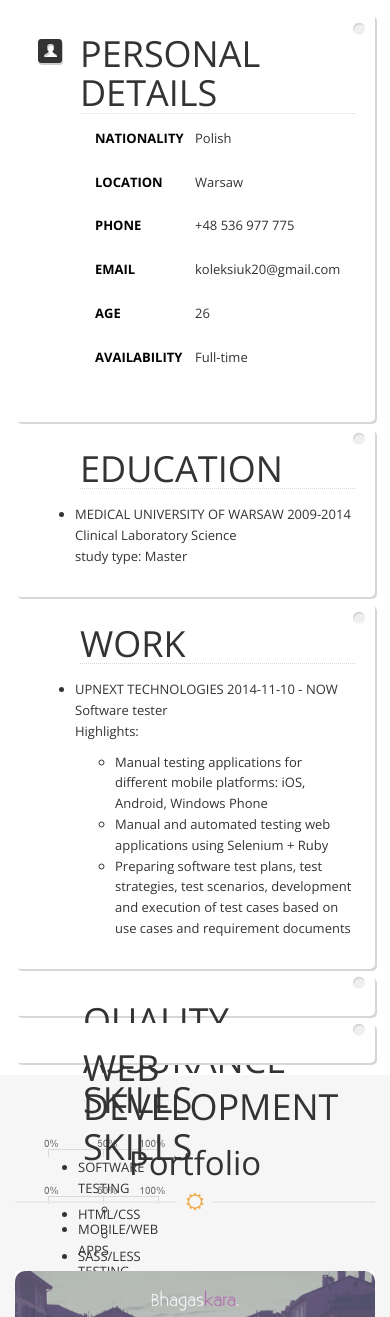
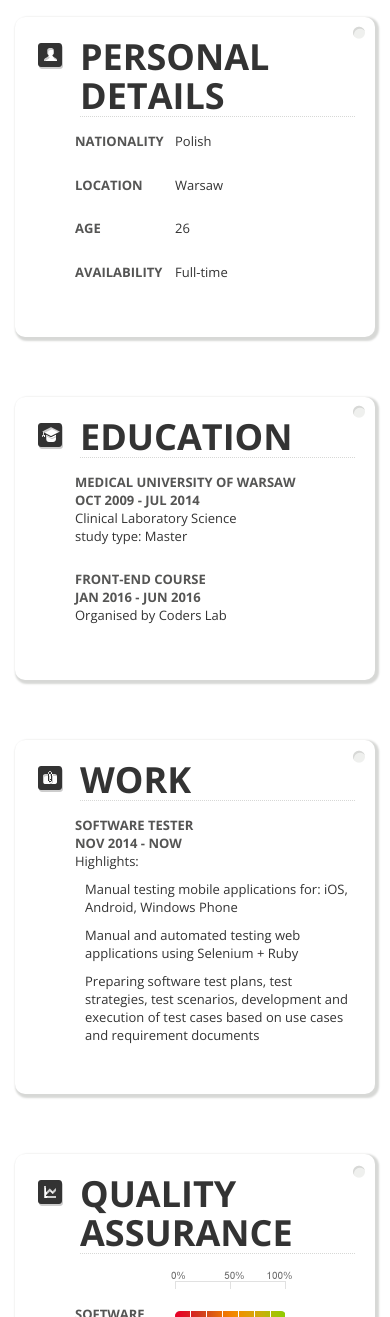
Before and after one commit to koleksiuk20/MyPortfolio, a website: page index.html in a window 390 px wide. Shown: the part 683-2000 px from the top of the page. Drawn offline with nearby package versions, Linux system fonts and the light colour scheme.

Commit message:
create about section

```diff
--- a/index.html
+++ b/index.html
@@ -151,40 +151,33 @@
         <!-- About -->
         <section class="about alt-bg" id="about">
             <div class="container">
+
                 <div class="row">
 
                     <!-- Main box -->
                     <div class="col-xs-12 col-md-4">
                         <div class="main-box">
-                            <h3 class="name">Kamil Oleksiuk</h3>
-                            <p class="title">Web Developer</p>
+                            <h3>Kamil Oleksiuk</h3>
+                            <p>Web Developer</p>
                         </div>
                     </div>
 
-                    <!-- Personal info box -->
+                    <!-- Personal details box -->
                     <div class="col-xs-12 col-md-4">
                         <div class="box">
-                            <span class="icon personal-details-image"></span>
-                            <h4>Personal Details</h4>
-                            <ul class="personal-list">
+                            <span class="icon personal-details-icon"></span>
+                            <h4 class="about-section-title">Personal Details</h4>
+                            <ul class="about-section-list personal-details">
                                 <li>
-                                    <span>Nationality</span>
+                                    <span class="personal-details-title">Nationality</span>
                                     <p>Polish</p>
                                 </li>
                                 <li>
-                                    <span>Location</span>
+                                    <span class="personal-details-title">Location</span>
                                     <p>Warsaw</p>
                                 </li>
                                 <li>
-                                    <span>Phone</span>
-                                    <p>+48 536 977 775</p>
-                                </li>
-                                <li>
-                                    <span>Email</span>
-                                    <p>koleksiuk20@gmail.com</p>
-                                </li>
-                                <li>
-                                    <span>Age</span>
+                                    <span class="personal-details-title">Age</span>
                                     <p>26</p>
                                 </li>
                                 <li>
@@ -194,31 +187,40 @@
                             </ul>
                         </div>
                     </div>
+
+                    <!-- Education box -->
                     <div class="col-xs-12 col-md-4">
                         <div class="box">
-                            <span class="icon education-image"></span>
-                            <h4>Education</h4>
-                            <ul class="education-list">
+                            <span class="icon education-icon"></span>
+                            <h4 class="about-section-title">Education</h4>
+                            <ul class="about-section-list">
                                 <li>
-                                    <span>Medical University of Warsaw 2009-2014</span>
-                                    <p>Clinical Laboratory Science</br>study type: Master</p>
+                                    <span class="education-title">Medical University of Warsaw<br>Oct 2009 - Jul 2014</span>
+                                    <p class="education-paragraph">Clinical Laboratory Science<br>study type: Master</p>
+                                </li>
+                                <li>
+                                    <span class="education-title">Front-end course<br>Jan 2016 - Jun 2016</span>
+                                    <p class="education-paragraph">Organised by Coders Lab</p>
                                 </li>
                             </ul>
                         </div>
                     </div>
                 </div>
+
                 <div class="row">
+
+                    <!-- Work box -->
                     <div class="col-xs-12 col-md-4">
                         <div class="box">
-                            <span class="icon work-image"></span>
-                            <h4>Work</h4>
-                            <ul class="work-list">
+                            <span class="icon work-icon"></span>
+                            <h4 class="about-section-title">Work</h4>
+                            <ul class="about-section-list">
                                 <li>
-                                    <span>Upnext Technologies 2014-11-10 - now</span>
-                                    <p>Software tester</br>Highlights:</p>
+                                    <span class="work-title">Software Tester<br>Nov 2014 - now</span>
+                                    <p class="work-paragraph">Highlights:</p>
                                     <ul class="work-details-list">
                                         <li>
-                                            Manual testing applications for different mobile platforms: iOS, Android, Windows Phone
+                                            Manual testing mobile applications for: iOS, Android, Windows Phone
                                         </li>
                                         <li>
                                             Manual and automated testing web applications using Selenium + Ruby
@@ -231,96 +233,104 @@
                             </ul>
                         </div>
                     </div>
+
+                    <!-- First skills box -->
                     <div class="col-xs-12 col-md-4">
                         <div class="box">
-                            <span class="icon skills-image">
-                                <h4>Quality Assurance skills</h4>
+                            <span class="icon skills-icon"></span>
+                            <h4 class="about-section-title">Quality Assurance</h4>
                             <img src="images/about_images/skills-bar.png" alt="Skills bar" class="skills-bar">
-                                <ul class="skills-list">
+                            <ul class="about-section-list skills-list">
                                 <li>
                                     <span>Software testing</span>
+                                    <ul class="rating-bar">
+                                        <li class="current-rating seven-bars"></li>
+                                    </ul>
+                                </li>
+                                <li>
+                                    <span>Mobile/Web apps testing</span>
+                                    <ul class="rating-bar">
+                                        <li class="current-rating seven-bars"></li>
+                                    </ul>
+                                </li>
+                                <li>
+                                    <span>Test automation</span>
+                                    <ul class="rating-bar">
+                                        <li class="current-rating five-bars"></li>
+                                    </ul>
+                                </li>
+                                <li>
+                                    <span>Selenium</span>
+                                    <ul class="rating-bar">
+                                        <li class="current-rating five-bars"></li>
+                                    </ul>
+                                </li>
+                                <li>
+                                    <span>Cucumber</span>
+                                    <ul class="rating-bar">
+                                        <li class="current-rating five-bars"></li>
+                                    </ul>
+                                </li>
+                            </ul>
+                        </div>
+                    </div>
+
+                    <!-- Second skills box -->
+                    <div class="col-xs-12 col-md-4">
+                        <div class="box">
+                            <span class="icon skills-icon"></span>
+                            <h4 class="about-section-title">Web development</h4>
+                            <img src="images/about_images/skills-bar.png" alt="Skills bar" class="skills-bar">
+                            <ul class="about-section-list skills-list">
+                                <li>
+                                    <span class="skills-title">HTML/CSS</span>
+                                    <ul class="rating-bar">
+                                        <li class="current-rating seven-bars"></li>
+                                    </ul>
+                                </li>
+                                <li>
+                                    <span class="skills-title">Sass/Less</span>
+                                    <ul class="rating-bar">
+                                        <li class="current-rating seven-bars"></li>
+                                    </ul>
+                                </li>
+                                <li>
+                                    <span class="skills-title">Javascript</span>
+                                    <ul class="rating-bar">
+                                        <li class="current-rating five-bars"></li>
+                                    </ul>
+                                </li>
+                                <li>
+                                    <span class="skills-title">jQuery</span>
+                                    <ul class="rating-bar">
+                                        <li class="current-rating five-bars"></li>
+                                    </ul>
+                                </li>
+                                <li>
+                                    <span class="skills-title">AJAX</span>
+                                    <ul class="rating-bar">
+                                        <li class="current-rating four-bars"></li>
+                                    </ul>
+                                </li>
+                                <li>
+                                    <span class="skills-title">Gulp</span>
+                                    <ul class="rating-bar">
+                                        <li class="current-rating five-bars"></li>
+                                    </ul>
+                                </li>
+                                <li>
+                                    <span class="skills-title">Webpack</span>
                                     <ul class="rating-bar">
                                         <li class="current-rating six-bars"></li>
                                     </ul>
                                 </li>
                                 <li>
-                                        <span>Mobile/Web apps testing</span>
-                                        <ul class="rating-bar">
-                                            <li class="current-rating six-bars"></li>
-                                        </ul>
-                                    </li>
-                                    <li>
-                                        <span>Test automation</span>
-                                        <ul class="rating-bar">
-                                            <li class="current-rating three-bars"></li>
-                                        </ul>
-                                    </li>
-                                    <li>
-                                        <span>Cucumber</span>
+                                    <span class="skills-title">PHP</span>
                                     <ul class="rating-bar">
                                         <li class="current-rating three-bars"></li>
                                     </ul>
                                 </li>
                             </ul>
-                            </span>
-                        </div>
-                    </div>
-                    <div class="col-xs-12 col-md-4">
-                        <div class="box">
-                            <span class="icon skills-image">
-                                <h4>Web development skills</h4>
-                                <img src="images/about_images/skills-bar.png" alt="Skills bar" class="skills-bar">
-                                <ul class="skills-list">
-                                    <li>
-                                        <span>HTML/CSS</span>
-                                        <ul class="rating-bar">
-                                            <li class="current-rating five-bars"></li>
-                                        </ul>
-                                    </li>
-                                    <li>
-                                        <span>Sass/Less</span>
-                                        <ul class="rating-bar">
-                                            <li class="current-rating five-bars"></li>
-                                        </ul>
-                                    </li>
-                                    <li>
-                                        <span>Javascript</span>
-                                        <ul class="rating-bar">
-                                            <li class="current-rating four-bars"></li>
-                                        </ul>
-                                    </li>
-                                    <li>
-                                        <span>jQuery</span>
-                                        <ul class="rating-bar">
-                                            <li class="current-rating four-bars"></li>
-                                        </ul>
-                                    </li>
-                                    <li>
-                                        <span>AJAX</span>
-                                        <ul class="rating-bar">
-                                            <li class="current-rating three-bars"></li>
-                                        </ul>
-                                    </li>
-                                    <li>
-                                        <span>Gulp</span>
-                                        <ul class="rating-bar">
-                                            <li class="current-rating five-bars"></li>
-                                        </ul>
-                                    </li>
-                                    <li>
-                                        <span>Webpack</span>
-                                        <ul class="rating-bar">
-                                            <li class="current-rating five-bars"></li>
-                                        </ul>
-                                    </li>
-                                    <li>
-                                        <span>PHP</span>
-                                        <ul class="rating-bar">
-                                            <li class="current-rating two-bars"></li>
-                                        </ul>
-                                    </li>
-                                </ul>
-                            </span>
                         </div>
                     </div>
                 </div>
--- a/source/home.less
+++ b/source/home.less
@@ -1,92 +1,168 @@
 // Main content
 #main-content {
-  z-index: 1;
   .relative;
   background: @body-bg;
+  z-index: 1;
 }
 
 // About
 .about {
-  .padding-top-bottom(50px;0px);
+  .padding-top-bottom(50px; 0);
+  font-family: @font-family-sans-serif;
   .col-xs-12, .col-md-4 {
-    margin-bottom: 7px;
+    margin-bottom: 10px;
   }
   .main-box, h4, span {
     .upper;
+    font-weight: bold;
   }
-  font-family: @font-family-sans-serif;
-  padding-bottom: 5px;
+  h3, h4 {
+    border-bottom: 1px dotted #d7d8d6;
+  }
+}
 
-  // Main box
-  h3.name {
+.box {
+  .relative;
+  width: 100%;
+  margin: 0 7px 50px 0;
+  padding: 20px;
+  float: left;
+  background: url('../images/about_images/corner-dot.png') no-repeat 97% 3% #fff;
+  border-radius: 10px;
+  -webkit-border-radius: 10px;
+  -moz-border-radius: 10px;
+  box-shadow: 2px 2px 2px 2px #d7d8d6;
+  -webkit-box-shadow: 2px 2px 2px 2px #d7d8d6;
+  -moz-box-shadow: 2px 2px 2px 2px #d7d8d6;
+}
+
+.icon {
+  position: absolute;
+  top: 26px;
+  left: 23px;
+  display: block;
+  width: 25px;
+  height: 26px;
+}
+
+.personal-details-icon {
+  background: url('../images/about_images/personal-details-icon.png');
+}
+
+.education-icon {
+  background: url('../images/about_images/education-icon.png');
+}
+
+.work-icon {
+  background: url('../images/about_images/work-icon.png');
+}
+
+.skills-icon {
+  background: url('../images/about_images/skills-icon.png');
+}
+
+.main-box {
+  h3 {
+    margin-bottom: 10px;
     font-size: 60px;
-    border-bottom: 1px dotted #d7d8d6;
-    margin-bottom: 10px;
   }
-  p.title {
+  p {
     color: #999999;
     font-size: 24px;
     font-weight: normal;
     text-shadow: none;
     letter-spacing: normal;
   }
+}
 
-  // Personal details
-  .personal-details-image {
-    background: url('../images/about_images/personal-details-image.png');
+.about-section-title {
+  margin: 0 0 15px 45px;
+  font-size: 36px;
 }
-  h4 {
-    font-size: 36px;
-    margin: 0 0 15px 45px;
-    border-bottom: 1px dotted #d7d8d6;
-  }
-  .personal-list {
+
+.about-section-list {
   list-style: none;
-    margin-left: 20px;
   li {
+    display: inline-block;
     margin-bottom: 10px;
-      display: inline-block;
     line-height: 18px;
-      word-wrap: break-word;
     span {
-        color: #000;
+      display: block;
+      width: 100%;
+      padding-right: 10px;
+      float: left;
+      color: #555554;
       font-weight: bold;
-        width: 100px;
-        float: left;
-        padding-right: 10px;
     }
     p {
-        float: right;
-        width: 150px;
-      }
+      float: left;
     }
   }
 }
 
-// About icon
-.icon {
-  display: block;
-  width: 25px;
-  height: 26px;
-  position: absolute;
-  top: 25px;
-  left: 23px;
+.personal-details, .skills-list {
+  span {
+    width: 100px !important;
+  }
+  p {
+    width: 150px !important;
+  }
 }
 
-// About box
-.box {
+.work-details-list {
+  -moz-padding-start: 10px;
+  -webkit-padding-start: 10px;
+}
+
+.skills-bar {
+  margin: 0 0 15px 130px;
+}
+
+.rating-bar {
   position: relative;
-  width: 360px;
-  background: url(../images/about_images/corner-dot.png) no-repeat 97% 2% #FFF;
-  padding: 20px;
-  float: left;
-  margin: 0 7px 0 0;
-  -webkit-border-radius: 5px;
-  -moz-border-radius: 5px;
-  border-radius: 5px;
-  -webkit-box-shadow: 2px 2px 0 0 #d7d8d6;
-  -moz-box-shadow: 2px 2px 0 0 #d7d8d6;
-  box-shadow: 2px 2px 0 0 #d7d8d6;
+  display: inline-block;
+  width: 110px;
+  height: 10px;
+  margin: 0;
+  padding: 0;
+  background: url('../images/about_images/bar-rating.png') top left repeat-x;
+  list-style: none;
+  .v-align;
+}
+
+.current-rating {
+  position: absolute;
+  display: block;
+  height: 10px;
+  background: url('../images/about_images/bar-rating.png') left bottom;
+}
+
+.one-bar {
+  width: 16px;
+}
+
+.two-bars {
+  width: 31px;
+}
+
+.three-bars {
+  width: 47px;
+}
+
+.four-bars {
+  width: 63px;
+}
+
+.five-bars {
+  width: 78px;
+}
+
+.six-bars {
+  width: 94px;
+}
+
+.seven-bars {
+  width: 110px;
 }
 
 // Portfolio
```
Also changed, not shown: css/style.css, images/about_images/bar-rating.png (added), images/about_images/education-icon.png (added), images/about_images/personal-details-icon.png (renamed from images/about_images/personal-details-image.png), images/about_images/skills-icon.png (added), images/about_images/work-icon.png (added). Lines whose indentation alone changed are shown as unchanged.
